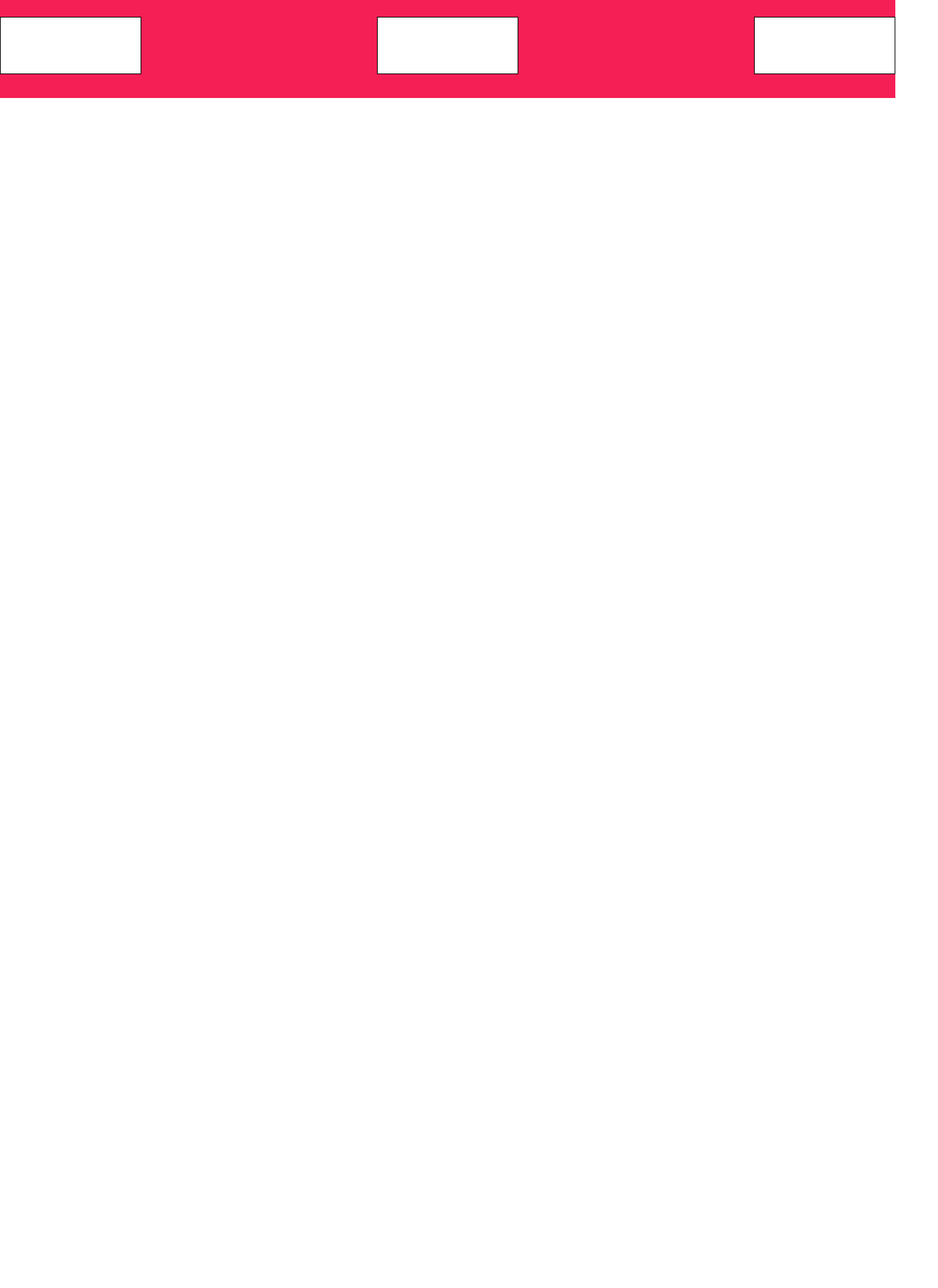
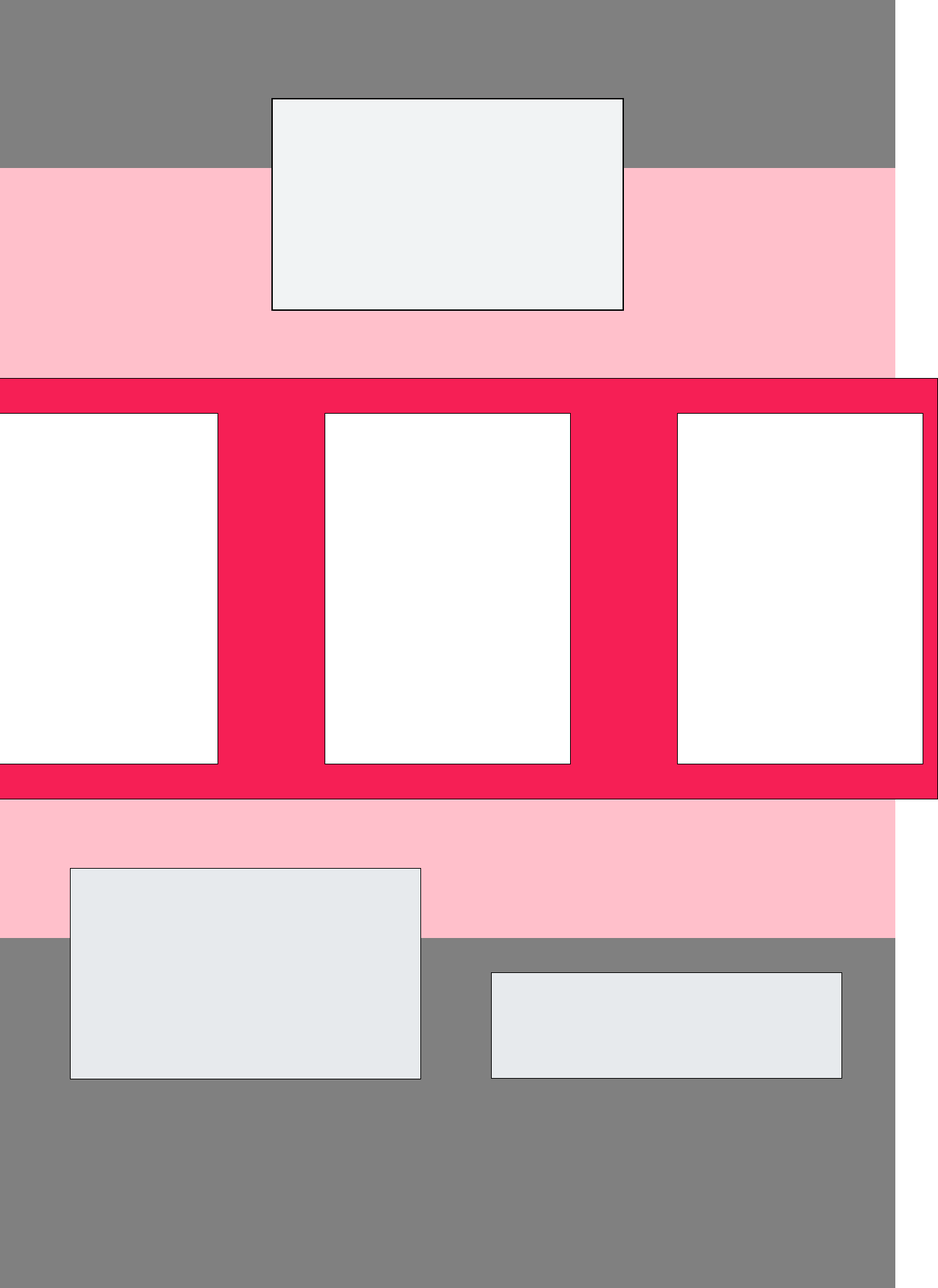
Before and after one commit to dmay08/timelapse-traveler, a React (Create React App) app: page / in a window 1280 px wide. Shown: the part 310-2150 px from the top of the page at 70% size, 1341 px wide, since content can reach past the window. Before the commit the page ends 800 px from the top, so only its background shows below. Built offline with nearby package versions, Linux system fonts and the light colour scheme.

Commit message:
building architecture more

```diff
--- a/src/components/Main/Main.css
+++ b/src/components/Main/Main.css
@@ -1,44 +1,80 @@
+body {
+margin: 0
+}
+
 #one {
-    width: 100%;
-    height: 100px;
+    width: 100vw;
+    height: 500px;
     background: grey;
 }
 
 #two {
-width: 200px;
-height: 100px;
-background: green;
-margin-top: -20px;
+    width: 500px;
+    height: 300px;
+    background: rgb(241, 243, 244);
+    margin-top: -100px;
+    border: 2px solid black;
 }
 
 #wrap {
-width: 100%;
-height: 150px;
+    width: 100vw;
+    height: 300px;
     display: flex;
     justify-content: center;
     background: pink;
 }
 
 #outer-video-wrap {
-width: 100%;
-height: 150px;
-background: red;
+    width: 100vw;
+    height: 800px;
+    background: pink;
     display: flex;
     justify-content: center;
+    /* position: absolute; */
+
 }
 
 .videos {
-height: 80px;
-width: 200px;
+    height: 500px;
+    width: 350px;
     background: white;
     border: 1px solid black;
+    margin: 0 20px;
 }
 
 #inner-video-wrap {
     width: 1400px;
+    min-width: 1400px;
+    height: 600px;
     background: rgb(246, 31, 85);
     display: flex;
     flex-direction: row;
     align-items: center;
     justify-content: space-between;
+    border: 1px solid black;
 }
+
+#big-videos-wrap {
+    width: 100vw;
+    height: 500px;
+    background: grey;
+    display: flex;
+}
+
+#big-1 {
+    height: 300px;
+    width: 500px;
+    background: rgb(231, 234, 237);
+    border: 1px solid black;
+    margin-top: -100px;
+    margin-left: 100px;
+}
+
+#big-1-description {
+    height: 150px;
+    width: 500px;
+    background: rgb(231, 234, 237);
+    border: 1px solid black;
+    margin-top: 49px;
+    margin-left: 100px;
+}
--- a/src/components/Main/Main.jsx
+++ b/src/components/Main/Main.jsx
@@ -5,16 +5,33 @@ const Main = (props) => {
     return (
         <div id="main">
             <div id="one"></div>
+
             <div id="wrap">
                 <div id="two"></div>
             </div>
+
             <div id="outer-video-wrap">
                 <div id="inner-video-wrap">
-                    <div id ="a" className="videos"></div>
-                    <div id ="b" className="videos"></div>
-                    <div id ="c" className="videos"></div>
+                    <div id ="a" class="videos">
+                        <div class="video"></div>
+                        <div class="description"></div>
+                    </div>
+                    <div id ="b" class="videos">
+                        <div class="video"></div>
+                        <div class="description"></div>
+                    </div>
+                    <div id ="c" class="videos">
+                        <div class="video"></div>
+                        <div class="description"></div>
+                    </div>
                 </div>
             </div>
+
+            <div id="big-videos-wrap">
+                <div id="big-1"></div>
+                <div id="big-1-description"></div>
+            </div>
+
         </div>
     );
 }
--- a/src/components/NavBar/NavBar.css
+++ b/src/components/NavBar/NavBar.css
@@ -1,6 +1,6 @@
 .NavBar {
     height: 50px;
-    background: rgb(157, 157, 157);
+    background: rgb(70, 63, 63);
 }
 
 .NavBar p {
```
Lines whose indentation alone changed are shown as unchanged.
